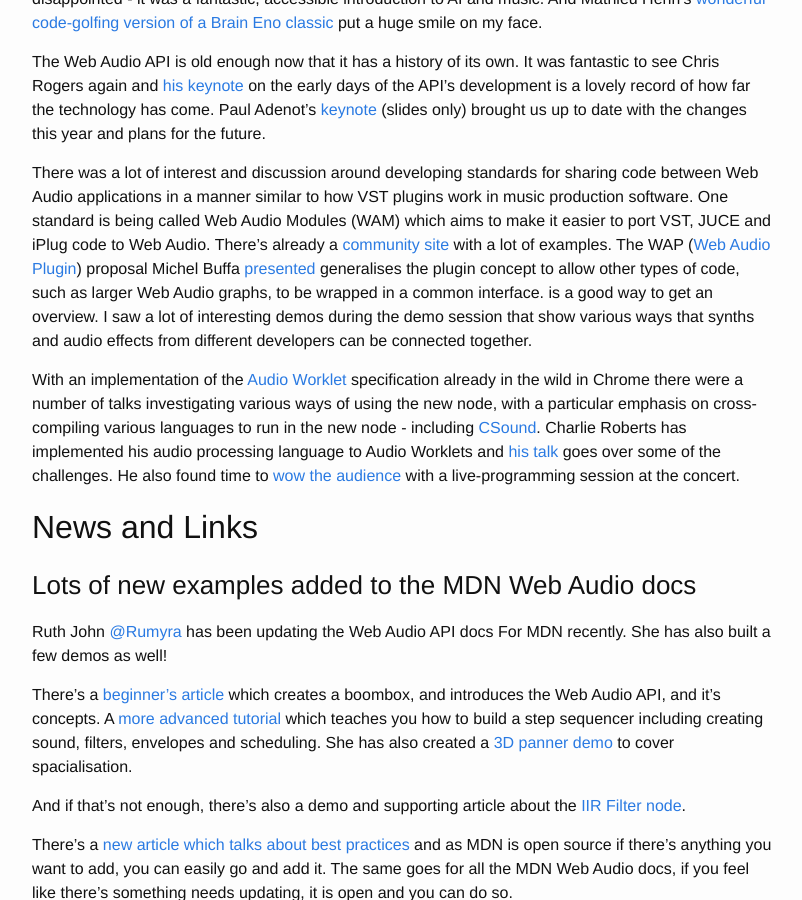
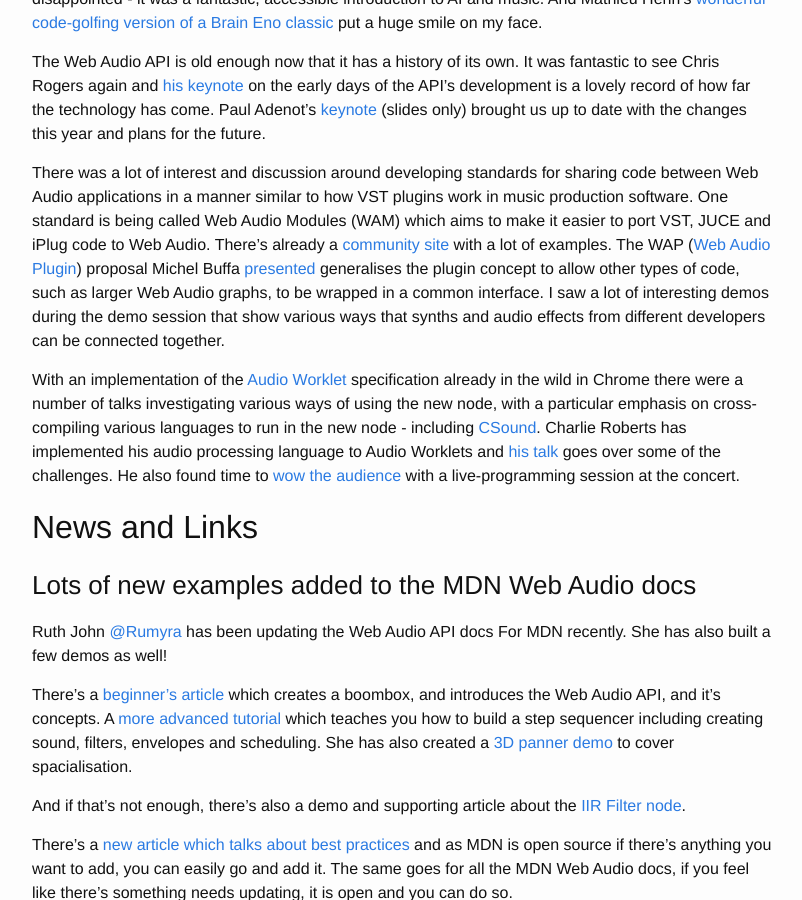
Before and after one commit to chrislo/webaudioweekly, a Jekyll site: the page built from _posts/2018-10-11-issue-98.markdown, in a window 1280 px wide and 900 px high, scrolled down 570 px. Shown: the whole window, without its empty margins (238-1040 px from the left). Built offline with Jekyll 4.4.1, drawn with Linux system fonts in a browser that asks for light colours.

Commit message:
Fix typo

```diff
--- a/_posts/2018-10-11-issue-98.markdown
+++ b/_posts/2018-10-11-issue-98.markdown
@@ -15,7 +15,7 @@ I really enjoyed talks about the playful, joyous side of music making and in par
 
 The Web Audio API is old enough now that it has a history of its own. It was fantastic to see Chris Rogers again and [his keynote](https://www.youtube.com/watch?v=iXxxQYOicy8&index=20&list=PLQ9S5oqvpyWm2-HDGnQWWlX30pqYlb_Rz&t=0s) on the early days of the API's development is a lovely record of how far the technology has come. Paul Adenot's [keynote](https://cdn.rawgit.com/padenot/wac-18-slides/gh-pages/index.html#1) (slides only) brought us up to date with the changes this year and plans for the future.
 
-There was a lot of interest and discussion around developing standards for sharing code between Web Audio applications in a manner similar to how VST plugins work in music production software. One standard is being called Web Audio Modules (WAM) which aims to make it easier to port VST, JUCE and iPlug code to Web Audio. There's already a [community site](https://www.webaudiomodules.org/) with a lot of examples. The WAP ([Web Audio Plugin](https://github.com/micbuffa/WebAudioPlugins)) proposal Michel Buffa [presented](https://www.youtube.com/watch?v=5D5aQozfxvI&index=21&list=PLQ9S5oqvpyWm2-HDGnQWWlX30pqYlb_Rz&t=0s) generalises the plugin concept to allow other types of code, such as larger Web Audio graphs, to be wrapped in a common interface. is a good way to get an overview. I saw a lot of interesting demos during the demo session that show various ways that synths and audio effects from different developers can be connected together.
+There was a lot of interest and discussion around developing standards for sharing code between Web Audio applications in a manner similar to how VST plugins work in music production software. One standard is being called Web Audio Modules (WAM) which aims to make it easier to port VST, JUCE and iPlug code to Web Audio. There's already a [community site](https://www.webaudiomodules.org/) with a lot of examples. The WAP ([Web Audio Plugin](https://github.com/micbuffa/WebAudioPlugins)) proposal Michel Buffa [presented](https://www.youtube.com/watch?v=5D5aQozfxvI&index=21&list=PLQ9S5oqvpyWm2-HDGnQWWlX30pqYlb_Rz&t=0s) generalises the plugin concept to allow other types of code, such as larger Web Audio graphs, to be wrapped in a common interface. I saw a lot of interesting demos during the demo session that show various ways that synths and audio effects from different developers can be connected together.
 
 With an implementation of the [Audio Worklet](https://webaudio.github.io/web-audio-api/#audioworkletnode) specification already in the wild in Chrome there were a number of talks investigating various ways of using the new node, with a particular emphasis on cross-compiling various languages to run in the new node - including [CSound](https://www.youtube.com/watch?v=OLTBTDOXfjA&index=11&list=PLQ9S5oqvpyWm2-HDGnQWWlX30pqYlb_Rz&t=0s). Charlie Roberts has implemented his audio processing language to Audio Worklets and [his talk](https://www.youtube.com/watch?v=izXcd4kw0Ds&index=12&list=PLQ9S5oqvpyWm2-HDGnQWWlX30pqYlb_Rz&t=0s) goes over some of the challenges. He also found time to [wow the audience](https://www.youtube.com/watch?v=qi8VX6GawLM&list=PLQ9S5oqvpyWm2-HDGnQWWlX30pqYlb_Rz&index=18) with a live-programming session at the concert.
 
```
